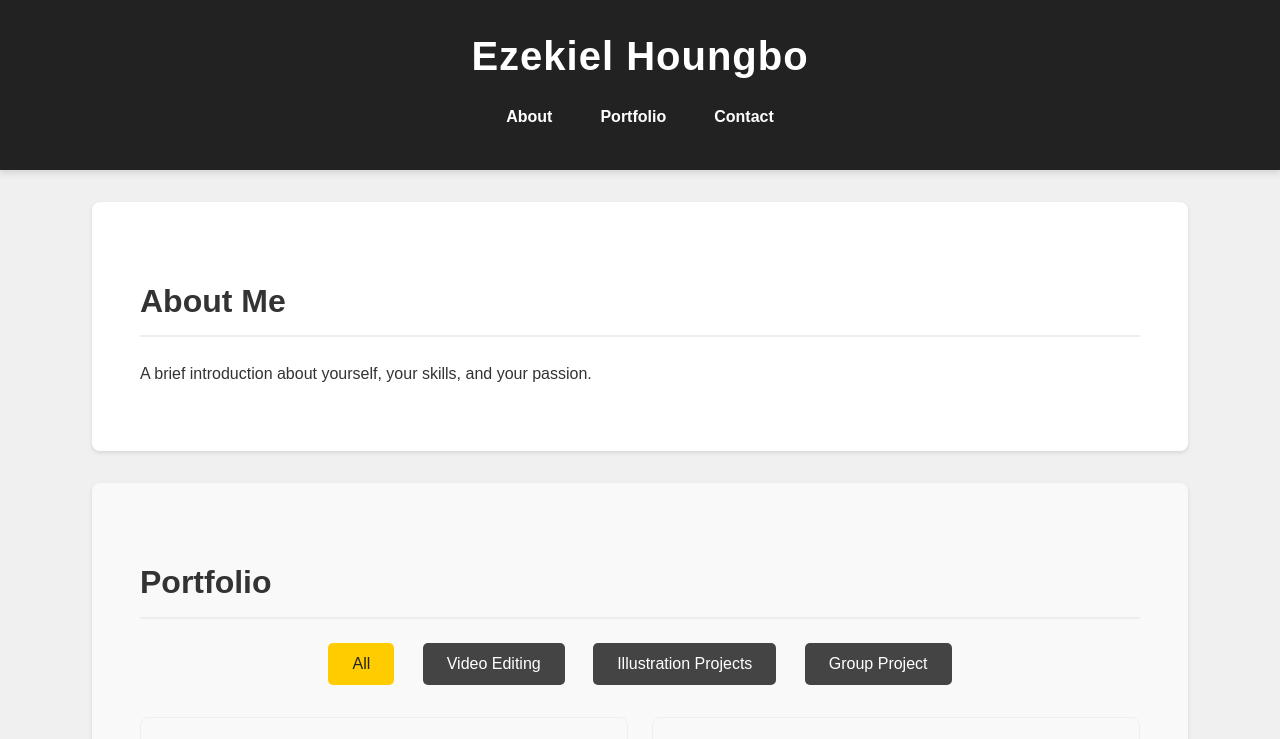
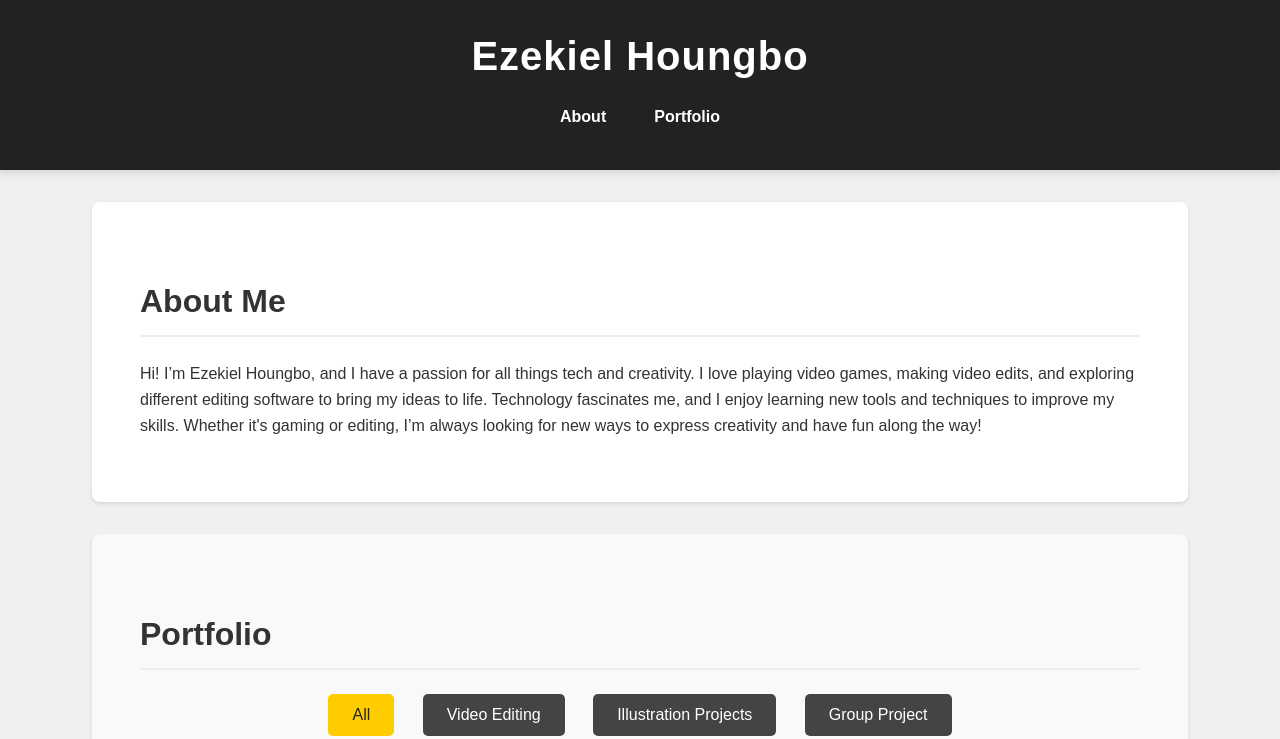
Before and after one commit to ezekielhoungbo/portfolio1, a plain HTML site: page index.html in a window 1280 px wide. Shown: the top 739 px of the page. Drawn offline with Linux system fonts and the light colour scheme; grey boxes are pictures that could not be loaded.

Commit message:
Update index.html

```diff
--- a/index.html
+++ b/index.html
@@ -13,14 +13,14 @@
       <ul>
         <li><a href="#about">About</a></li>
         <li><a href="#portfolio">Portfolio</a></li>
-        <li><a href="#contact">Contact</a></li>
+<!--         <li><a href="#contact">Contact</a></li> -->
       </ul>
     </nav>
   </header>
 
   <section id="about">
     <h2>About Me</h2>
-    <p>A brief introduction about yourself, your skills, and your passion.</p>
+    <p>Hi! I’m Ezekiel Houngbo, and I have a passion for all things tech and creativity. I love playing video games, making video edits, and exploring different editing software to bring my ideas to life. Technology fascinates me, and I enjoy learning new tools and techniques to improve my skills. Whether it's gaming or editing, I’m always looking for new ways to express creativity and have fun along the way!</p>
   </section>
 
   <section id="portfolio">
@@ -71,12 +71,12 @@
         <!--         <a href="#">View Project</a> -->
       </div>
 
-      <div class="portfolio-item">
+<!--       <div class="portfolio-item">
         <img src="placeholder-image.svg" alt="Illustration Project 2">
         <h3>Illustration Project 2</h3>
         <p>Short description of the project.</p>
-        <!--         <a href="#">View Project</a> -->
-      </div>
+                <a href="#">View Project</a>
+      </div> -->
     </div>
   </section>
 
```
